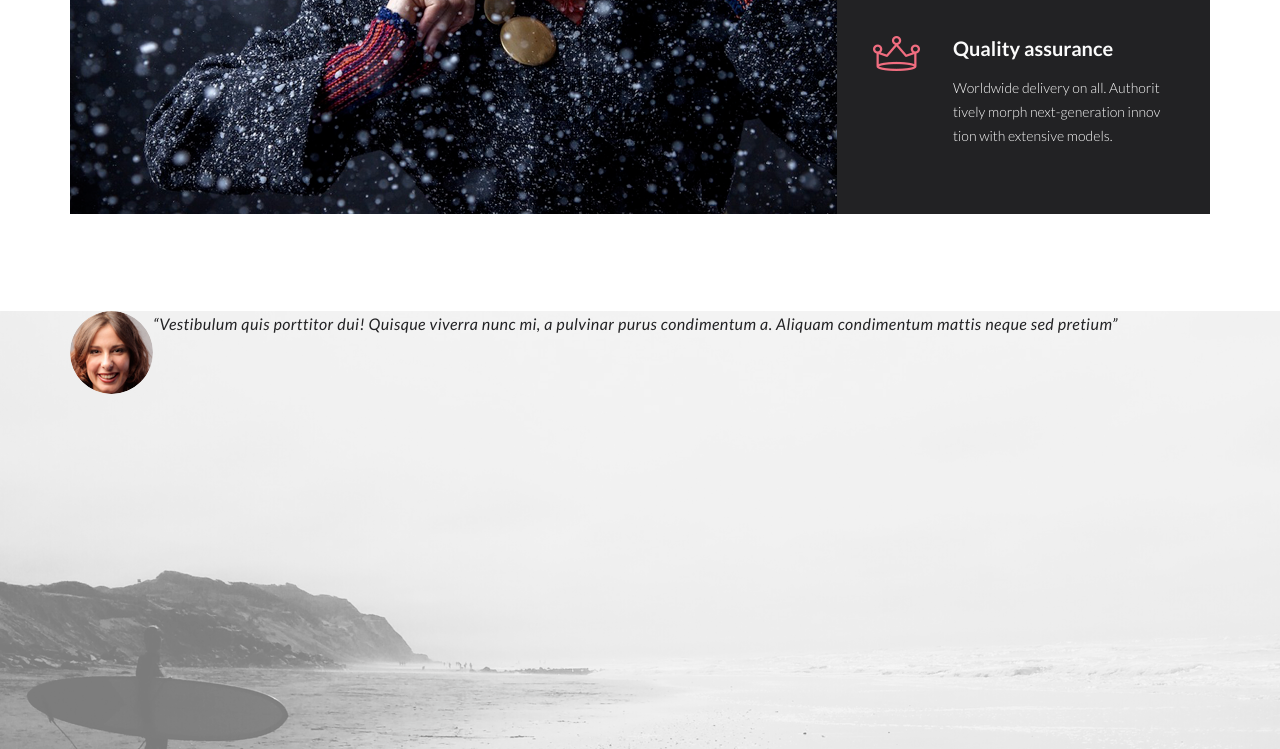
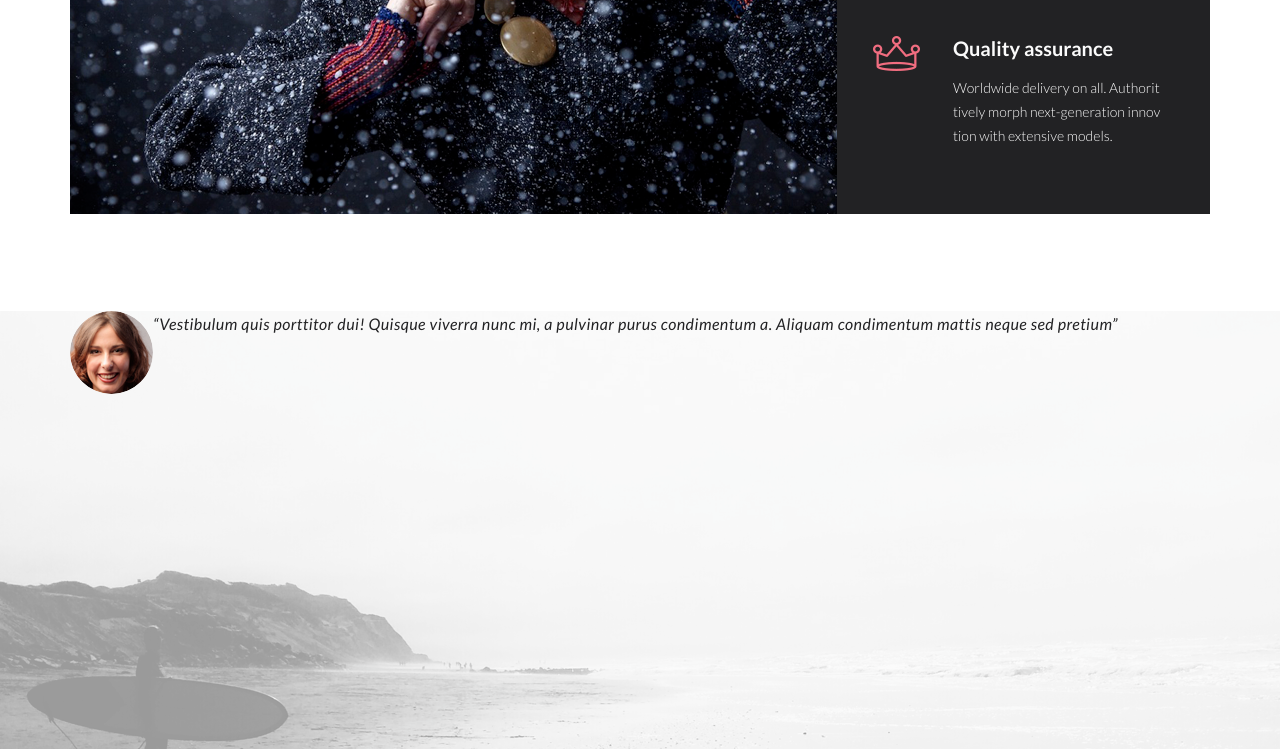
Before and after one commit to Xizl/BRAND_shop, a plain HTML site: page index.html in a window 1280 px wide. Shown: the part 3245-3994 px from the top of the page. Drawn offline with Linux system fonts and the light colour scheme.

Commit message:
opacity changed

```diff
--- a/style.css
+++ b/style.css
@@ -441,7 +441,8 @@ header {
 
 .subscribe_container {
     margin-top: 97px;
-    background-image: url(img/subscribe_bg.png), url(img/subscribe_bg_2.png);
+    background-image: url(img/subscribe_bg.png);
+    background-color: rgba(255,255,255,0.6);
     background-repeat: no-repeat;
     background-position: center;
     background-blend-mode: lighten;
```
